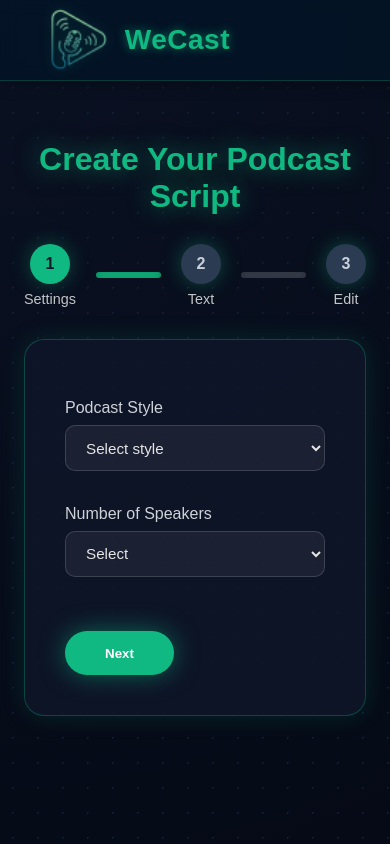
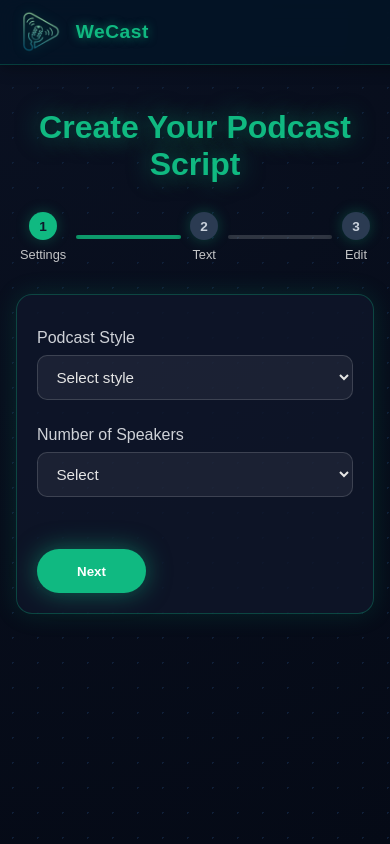
Before and after one commit to Flwa2/2025_GP_Group2, a Flask app: page /create in a window 390 px wide. Run offline with Flask 3, Linux system fonts and the light colour scheme.

Commit message:
Update files

```diff
--- a/static/style.css
+++ b/static/style.css
@@ -442,3 +442,87 @@ label {
   outline: 2px solid #ff5e5e !important;
   box-shadow: 0 0 0 3px rgba(255, 94, 94, 0.25);
 }
+
+/* ====== Mobile tweaks (≤ 640px) ====== */
+@media (max-width: 640px){
+
+  /* Header: shorter & wraps nicely */
+  .app-header{
+    height: 64px;
+    padding: 0 1rem;
+  }
+  .app-logo{ height: 44px; }
+  .logo-text{ font-size: 1.2rem; }
+
+  /* Container spacing below fixed header */
+  .main-container{
+    margin: 88px auto 36px;   /* down from 120px */
+    padding: 0 1rem;          /* tighter side padding */
+    max-width: 100%;
+  }
+
+  /* Card padding */
+  .form-card{ padding: 1.25rem; border-radius: 16px; }
+
+  /* Inputs / labels spacing */
+  label{ margin-top: 0.9rem; }
+  .input-field, .select-field, .textarea-field{
+    font-size: 0.95rem;
+    padding: 0.75rem 0.9rem;
+    margin-bottom: 12px;
+  }
+
+  /* Speakers: stack vertically */
+  .speaker-grid{
+    flex-wrap: wrap;   /* was nowrap */
+    gap: 1rem;
+  }
+  .speaker-box{
+    flex: 1 1 100%;
+    padding: 1rem;
+  }
+
+  /* Wizard: shrink dots, allow wrapping, flex lines */
+  .wizard{
+    gap: 0.6rem;
+    flex-wrap: wrap;
+    padding: 0 0.25rem;
+  }
+  .wizard-dot{
+    width: 28px; height: 28px; font-size: 0.85rem;
+    box-shadow: 0 0 14px rgba(16,185,129,0.3);
+  }
+  .wizard-label{ font-size: 0.8rem; }
+  .wizard-line{
+    width: auto;       /* override 90px */
+    flex: 1 1 32px;    /* stretch but can shrink */
+    height: 4px;       /* slimmer line on phones */
+  }
+
+  /* Save section: wrap buttons + status */
+  .save-section{
+    flex-wrap: wrap;
+    gap: 0.6rem;
+  }
+  .save-section .btn-primary{
+    width: 100%;
+    justify-content: center;
+    padding: 0.8rem 1rem;
+  }
+  .save-status{
+    width: 100%;
+    text-align: center;
+    font-size: 0.9rem;
+  }
+
+  /* Editor: taller and comfy to type */
+  #scriptEditor{
+    min-height: 50vh;   /* taller on phones */
+    font-size: 0.95rem;
+    padding: 0.9rem;
+  }
+
+  /* Progress bar: easier to fit */
+  .progress-bar{ width: 100%; }
+  #progressText{ font-size: 0.85rem; }
+}
--- a/templates/ScriptEdit.html
+++ b/templates/ScriptEdit.html
@@ -4,6 +4,7 @@
   <meta charset="UTF-8" />
   <meta name="viewport" content="width=device-width, initial-scale=1.0" />
   <title>WeCast • Edit Script</title>
+  <link rel="icon" type="image/png" href="{{ url_for('static', filename='logo.png') }}">
 <link rel="stylesheet" href="{{ url_for('static', filename='style.css') }}">
 </head>
 <body class="bg-app">
@@ -60,10 +61,10 @@
       <form method="POST" action="{{ url_for('edit') }}">
         <div class="script-container">
           <label for="scriptEditor">Your Script</label>
-          <textarea id="scriptEditor" name="edited_script">{{ script or '' }}</textarea>
+          <textarea id="scriptEditor" name="edited_script" style="width:100%; min-height:48vh; line-height:1.55; resize:vertical; box-sizing:border-box;">{{ script or '' }}</textarea>
         </div>
 
-      <div class="save-section" style="display:flex; align-items:center; gap:12px; justify-content:space-between; margin-top:14px;">
+<div class="save-section" style="display:flex; flex-wrap:wrap; gap:12px; align-items:center; justify-content:space-between; margin-top:14px;">
         <div class="flex-left" style="display:flex; gap:10px; align-items:center;">
           <a href="{{ url_for('create_page') }}?step=2&restore=1" class="secondary-btn">Back to Text</a>
           <button id="saveBtn" type="button" class="generate-btn">Save Script</button>
--- a/templates/create.html
+++ b/templates/create.html
@@ -4,6 +4,7 @@
   <meta charset="UTF-8" />
   <meta name="viewport" content="width=device-width, initial-scale=1.0" />
   <title>WeCast • Create Podcast Script</title>
+  <link rel="icon" type="image/png" href="{{ url_for('static', filename='logo.png') }}">
   <link rel="stylesheet" href="{{ url_for('static', filename='style.css') }}">
 </head>
 
@@ -41,7 +42,6 @@
       </div>
     </div>
 
-
     <div class="form-card">
       <!-- One form, two visible steps -->
       <form id="createForm" method="POST" action="{{ url_for('create_page') }}" novalidate>
@@ -51,10 +51,10 @@
           <label for="script_style">Podcast Style</label>
           <select name="script_style" id="script_style" class="select-field black-text">
             <option value="">Select style</option>
-            <option value="Interview"   {% if script_style == "Interview" %}selected{% endif %}>Interview</option>
-            <option value="Storytelling"{% if script_style == "Storytelling" %}selected{% endif %}>Storytelling</option>
-            <option value="Educational" {% if script_style == "Educational" %}selected{% endif %}>Educational</option>
-            <option value="Conversational"{% if script_style == "Conversational" %}selected{% endif %}>Conversational</option>
+            <option value="Interview"    {% if script_style == "Interview" %}selected{% endif %}>Interview</option>
+            <option value="Storytelling" {% if script_style == "Storytelling" %}selected{% endif %}>Storytelling</option>
+            <option value="Educational"  {% if script_style == "Educational" %}selected{% endif %}>Educational</option>
+            <option value="Conversational" {% if script_style == "Conversational" %}selected{% endif %}>Conversational</option>
           </select>
 
           <!-- Style Error / Hint -->
@@ -128,6 +128,7 @@
             <p class="error-msg">{{ errors['description'] }}</p>
           {% endif %}
           <p id="wordCounter" style="color:#10b981; text-align:right;">0 / 2500 words</p>
+          <p id="descError" class="error-msg" style="display:none;"></p>
 
           <!-- Step 2 buttons -->
           <div class="flex justify-between mt-8">
@@ -140,7 +141,8 @@
   </div>
 
   <script>
-    // Elements
+    // -------------------- Element refs --------------------
+    const form          = document.getElementById('createForm');
     const styleSelect   = document.getElementById('script_style');
     const speakerSelect = document.getElementById('speakers');
     const styleMessage  = document.getElementById('style-message');
@@ -151,12 +153,19 @@
     const nextBtn = document.getElementById('nextBtn');
     const backBtn = document.getElementById('backBtn');
 
-    // Wizard bits
     const wiz1 = document.getElementById('wiz-1');
     const wiz2 = document.getElementById('wiz-2');
     const wiz3 = document.getElementById('wiz-3');
     const line12 = document.getElementById('line-12');
     const line23 = document.getElementById('line-23');
+
+    const textArea    = document.getElementById('description');
+    const wordCounter = document.getElementById('wordCounter');
+    const descError   = document.getElementById('descError');
+
+    const MIN = 500, MAX = 2500;
+
+    // -------------------- Config --------------------
     const styleLimits = {
       "Interview": [2, 3],
       "Storytelling": [1, 2, 3],
@@ -195,23 +204,21 @@
       }
     };
 
-    // Normalize a name for comparison/display
+    // -------------------- Helpers (single versions) --------------------
     function normalizeNameForCompare(str) {
-      return str.trim().replace(/\s+/g, " ").toLocaleLowerCase();
+      return (str || "").trim().replace(/\s+/g, " ").toLocaleLowerCase();
     }
-
-    // Does the string contain at least one letter (any language)?
-    function hasLetter(str) {
-      return /\p{L}/u.test(str);
+    function hasValidName(str) {
+      const s = (str || "").trim();
+      return /^[\p{L}]+(?:\s+[\p{L}]+)*$/u.test(s);
     }
-
-    // Mark/unmark a field error
     function markError(el, on) {
-      if (on) el.classList.add("field-error");
-      else el.classList.remove("field-error");
+      if (!el) return;
+      el.classList.toggle("field-error", !!on);
     }
-
-// Builds role guidance text based on style, count, and selected roles
+    function countWords(str) {
+      return (str || "").trim().split(/\s+/).filter(Boolean).length;
+    }
     function buildRoleGuidance(style) {
       const roles = [...document.querySelectorAll("select[name^='speaker_role_']")].map(s => s.value);
       const hosts = roles.filter(r => r === 'host').length;
@@ -247,7 +254,6 @@
       }
       return defaults[style];
     }
-
     function renderStyleHint(style) {
       if (!style) return "";
       const desc = STYLE_GUIDELINES[style]?.desc || "";
@@ -268,27 +274,7 @@
       `;
     }
 
-    // ---- Name validation helpers (frontend) ----
-
-    // Unicode-safe: letters and spaces only, at least one letter word
-    function hasValidName(str) {
-      const s = (str || "").trim();
-      // one or more letter blocks separated by single/multiple spaces
-      return /^[\p{L}]+(?:\s+[\p{L}]+)*$/u.test(s);
-    }
-
-    // Normalize for duplicate detection: collapse spaces, lowercase
-    function normalizeNameForCompare(str) {
-      return (str || "").trim().replace(/\s+/g, " ").toLocaleLowerCase();
-    }
-
-    // Visual error helper
-    function markError(el, on) {
-      if (!el) return;
-      el.classList.toggle("field-error", !!on);
-    }
-
-    // Build speaker cards safely
+    // -------------------- Speaker grid builder --------------------
     function buildSpeakerGrid(style, count) {
       speakerGrid.innerHTML = "";
 
@@ -299,20 +285,15 @@
 
       const validCounts = styleLimits[style] || [];
       if (!validCounts.includes(count)) {
-        // Clear the grid and give a clear, style-specific count error
         speakerGrid.innerHTML = "";
         let countMsg = "";
         if (style === "Interview") countMsg = "Interview requires 2 or 3 speakers.";
         else if (style === "Conversational") countMsg = "Conversational works best with 2 or more co-hosts; guests are not used.";
         else countMsg = "Please choose 1, 2, or 3 speakers for this style.";
 
-        styleMessage.innerHTML = `
-          <p class="error-msg">${countMsg}</p>
-          ${renderStyleHint(style)}
-        `;
+        styleMessage.innerHTML = `<p class="error-msg">${countMsg}</p>${renderStyleHint(style)}`;
         return false;
       }
-
 
       for (let i = 1; i <= count; i++) {
         const card = document.createElement('div');
@@ -344,63 +325,17 @@
       return true;
     }
 
-    // Style select → show hint and reset grid
-    styleSelect?.addEventListener('change', () => {
-      const selected = styleSelect.value;
-      styleMessage.innerHTML = selected
-        ? renderStyleHint(selected)
-        : `<p class="error-msg">Please select a podcast style.</p>`;
-      speakerSelect.value = "";
-      speakerGrid.innerHTML = "";
-    });
-
-
-    // Speakers select → build grid
-    speakerSelect?.addEventListener('change', () => {
-      const style = styleSelect.value;
-      const count = parseInt(speakerSelect.value);
-      if (!Number.isInteger(count)) return;
-      buildSpeakerGrid(style, count);
-    });
-
-      // When a role changes, refresh the hint to explain who does what
-    document.addEventListener('change', (e) => {
-      if (e.target && e.target.name && e.target.name.startsWith('speaker_role_')) {
-        const style = styleSelect.value;
-        styleMessage.innerHTML = renderStyleHint(style);
-      }
-    });
-
-    document.addEventListener("input", (e) => {
-      if (e.target && e.target.name && e.target.name.startsWith("speaker_name_")) {
-        markError(e.target, false);
-      }
-    });
-
-    document.addEventListener("input", (e) => {
-      if (e.target && e.target.name && e.target.name.startsWith("speaker_name_")) {
-        // strip non-letters and non-spaces
-        const cleaned = e.target.value.replace(/[^\p{L}\s]/gu, "");
-        // collapse multiple spaces
-        e.target.value = cleaned.replace(/\s{2,}/g, " ");
-        // clear red outline while typing
-        markError(e.target, false);
-      }
-    });
-
-    // Validation before moving to step 2
+    // -------------------- Step 1 validation --------------------
     function validateStep1() {
       const style = styleSelect.value;
       const count = parseInt(speakerSelect.value, 10);
 
-      // Base presence checks
       if (!style) {
         styleMessage.innerHTML = `<p class="error-msg">Please select a podcast style.</p>`;
         return false;
       }
       const validCounts = styleLimits[style] || [];
       if (!validCounts.includes(count)) {
-        // mirror buildSpeakerGrid message so users aren't confused
         let countMsg = "";
         if (style === "Interview") {
           countMsg = "Interview requires either 2 speakers (1 host + 1 guest) or 3 speakers (2 hosts + 1 guest).";
@@ -413,18 +348,15 @@
         return false;
       }
 
-      // Ensure the grid exists (user might have hit Next too fast)
       if (!speakerGrid.children.length) {
         const built = buildSpeakerGrid(style, count);
         if (!built) return false;
       }
 
-      // Names required
-      // ---- Names: letters + spaces only, non-empty, and unique ----
+      // Names: letters+spaces only, unique
       const nameEls = [...document.querySelectorAll("input[name^='speaker_name_']")];
       const cleaned = nameEls.map(el => (el.value || "").trim());
 
-    // 1) syntax validity
       let firstBad = null;
       for (const el of nameEls) {
         const ok = hasValidName(el.value);
@@ -440,41 +372,28 @@
         return false;
       }
 
-    // 2) uniqueness (case- and space-insensitive)
       const keys = cleaned.map(normalizeNameForCompare);
       const seen = new Map();
-    let dupIndexA = -1, dupIndexB = -1;
+      let dupA = -1, dupB = -1;
       keys.forEach((k, idx) => {
-      if (seen.has(k) && dupIndexA === -1) {
-        dupIndexA = seen.get(k);
-        dupIndexB = idx;
-      }
+        if (seen.has(k) && dupA === -1) { dupA = seen.get(k); dupB = idx; }
         if (!seen.has(k)) seen.set(k, idx);
       });
-    if (dupIndexA !== -1) {
-      markError(nameEls[dupIndexA], true);
-      markError(nameEls[dupIndexB], true);
-      styleMessage.innerHTML = `
-        <p class="error-msg">
-          Speaker names must be <strong>unique</strong> within the podcast.
-        </p>`;
-      nameEls[dupIndexB].focus();
+      if (dupA !== -1) {
+        const els = [...document.querySelectorAll("input[name^='speaker_name_']")];
+        markError(els[dupA], true);
+        markError(els[dupB], true);
+        styleMessage.innerHTML = `<p class="error-msg">Speaker names must be <strong>unique</strong> within the podcast.</p>`;
+        els[dupB].focus();
         return false;
       }
 
-    // clear any old error outline if all good
-    nameEls.forEach(el => markError(el, false));
-
-
-      // Role counts
+      // Role layouts
       const roles  = [...document.querySelectorAll("select[name^='speaker_role_']")].map(s => s.value);
       const hosts  = roles.filter(r => r === 'host').length;
       const guests = roles.filter(r => r === 'guest').length;
 
-      // Exact layout rules
       if (style === 'Interview') {
-        // 2 speakers: 1 host + 1 guest
-        // 3 speakers: 2 hosts + 1 guest
         let ok = false;
         if (count === 2) ok = (hosts === 1 && guests === 1);
         if (count === 3) ok = (hosts === 2 && guests === 1);
@@ -490,7 +409,6 @@
       }
 
       if (style === 'Storytelling' || style === 'Educational') {
-        // Exact: 1 host solo OR 1 host + 1 guest OR 1 host + 2 guests
         let ok = false;
         if (count === 1) ok = (hosts === 1 && guests === 0);
         if (count === 2) ok = (hosts === 1 && guests === 1);
@@ -508,7 +426,6 @@
       }
 
       if (style === 'Conversational') {
-        // Exact: 2 hosts OR 3 hosts (no guests)
         let ok = false;
         if (count === 2) ok = (hosts === 2 && guests === 0);
         if (count === 3) ok = (hosts === 3 && guests === 0);
@@ -524,13 +441,11 @@
         }
       }
 
-      // If we get here, Step 1 is valid
       styleMessage.innerHTML = renderStyleHint(style);
       return true;
     }
 
-
-    // Wizard state
+    // -------------------- Wizard state --------------------
     function goToStep(step) {
       if (step === 1) {
         step1.classList.remove('step-hidden');
@@ -555,59 +470,101 @@
       }
     }
 
-    // Buttons
+    // -------------------- Event wiring --------------------
+    // Style change → hint + reset grid
+    styleSelect?.addEventListener('change', () => {
+      const selected = styleSelect.value;
+      styleMessage.innerHTML = selected
+        ? renderStyleHint(selected)
+        : `<p class="error-msg">Please select a podcast style.</p>`;
+      speakerSelect.value = "";
+      speakerGrid.innerHTML = "";
+    });
+
+    // Speaker count change → build grid
+    speakerSelect?.addEventListener('change', () => {
+      const style = styleSelect.value;
+      const count = parseInt(speakerSelect.value);
+      if (!Number.isInteger(count)) return;
+      buildSpeakerGrid(style, count);
+    });
+
+    // Role change → refresh hint
+    document.addEventListener('change', (e) => {
+      if (e.target && e.target.name && e.target.name.startsWith('speaker_role_')) {
+        const style = styleSelect.value;
+        styleMessage.innerHTML = renderStyleHint(style);
+      }
+    });
+
+    // Name input: sanitize and clear error
+    document.addEventListener("input", (e) => {
+      if (e.target && e.target.name && e.target.name.startsWith("speaker_name_")) {
+        const cleaned = e.target.value.replace(/[^\p{L}\s]/gu, "").replace(/\s{2,}/g, " ");
+        e.target.value = cleaned;
+        markError(e.target, false);
+      }
+    });
+
+    // Step nav buttons
     nextBtn?.addEventListener('click', () => {
       if (validateStep1()) goToStep(2);
     });
     backBtn?.addEventListener('click', () => goToStep(1));
 
-    // Word counter (kept short)
-    // ---- Word counter + 500-word minimum enforcement ----
-    const textArea = document.getElementById('description');
-    const wordCounter = document.getElementById('wordCounter');
-
-    function countWords(str) {
-      return str.trim().split(/\s+/).filter(Boolean).length;
-    }
-
-    if (textArea && wordCounter) {
+    // Live word counter
+    if (textArea && wordCounter){
       const update = () => {
         const n = countWords(textArea.value);
-        wordCounter.textContent = `${n} / 2500 words`;
-        wordCounter.style.color = n < 500 ? "#ff5e5e" : n > 2500 ? "#ff5e5e" : "#10b981";
+        wordCounter.textContent = `${n} / ${MAX} words`;
+        const bad = (n < MIN || n > MAX);
+        wordCounter.style.color = bad ? "#ff5e5e" : "#10b981";
+        if (!bad) {
+          descError.textContent = "";
+          descError.style.display = "none";
+          textArea.classList.remove("field-invalid");
+        }
       };
       textArea.addEventListener('input', update);
       update();
     }
 
-    // Extend your existing "Next" or "Generate" validation
-    // Inside validateStep1() or right before final submission:
-    function validateTextInput() {
+    // Submit: validate 500–2500 BEFORE confirmation
+    form.addEventListener('submit', function(e){
       const n = countWords(textArea.value);
-      if (n < 500) {
-        styleMessage.innerHTML = `
-          <p class="error-msg">
-            Please write at least <strong>500 words</strong> before continuing. You currently have ${n}.
-          </p>`;
+      const showDescError = (msg) => {
+        descError.textContent = msg;
+        descError.style.display = 'block';
+        textArea.classList.add('field-invalid');
+      };
+
+      if (n < MIN){
+        e.preventDefault();
+        goToStep(2);
+        showDescError(`Your text must be at least ${MIN} words. Current length: ${n}.`);
         textArea.focus();
-        return false;
+        return;
       }
-      return true;
+      if (n > MAX){
+        e.preventDefault();
+        goToStep(2);
+        showDescError(`The text exceeds the ${MAX}-word limit. Current length: ${n}.`);
+        textArea.focus();
+        return;
       }
 
-    // Boot into correct step (server postback)
+      // Only confirm AFTER word-count is valid
+      if (!window.confirm("Are you sure you want to generate the script?")){
+        e.preventDefault();
+      }
+    });
+
+    // Boot into correct step on server postback
     {% if errors.get('description') %}
       goToStep(2);
     {% else %}
       goToStep(1);
     {% endif %}
-
-    document.getElementById("generateBtn").addEventListener("click", function(event) {
-        const confirmGenerate = confirm("Are you sure you want to generate the script?");
-        if (!confirmGenerate) {
-            event.preventDefault(); // stop the form from submitting
-        }
-    });
   </script>
 </body>
 </html>
--- a/templates/index.html
+++ b/templates/index.html
@@ -7,6 +7,7 @@
   <script src="https://cdn.tailwindcss.com"></script>
   <link href="https://unpkg.com/aos@2.3.1/dist/aos.css" rel="stylesheet">
   <script src="https://unpkg.com/aos@2.3.1/dist/aos.js"></script>
+  <link rel="icon" type="image/png" href="{{ url_for('static', filename='logo.png') }}">
 <link rel="stylesheet" href="{{ url_for('static', filename='style.css') }}">
 </head>
 <body class="text-white bg-slate-900 bg-grid min-h-screen flex flex-col fade-in">
```
Also changed, not shown: templates/wait.html (+5 -2 lines). Lines whose indentation alone changed are shown as unchanged.
